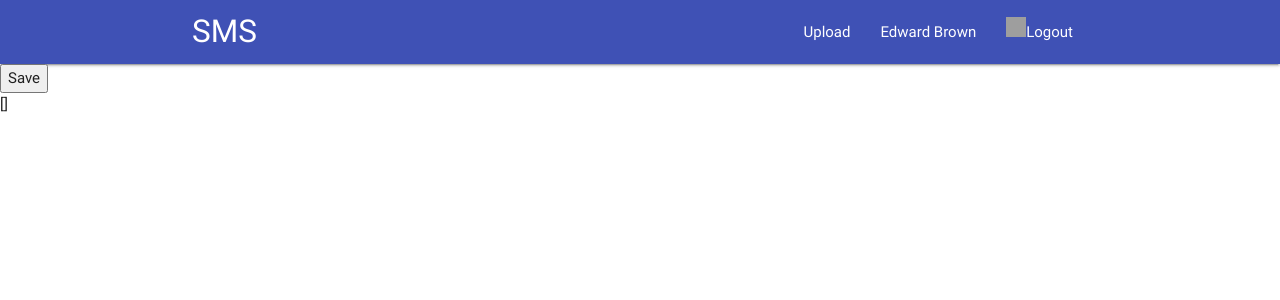
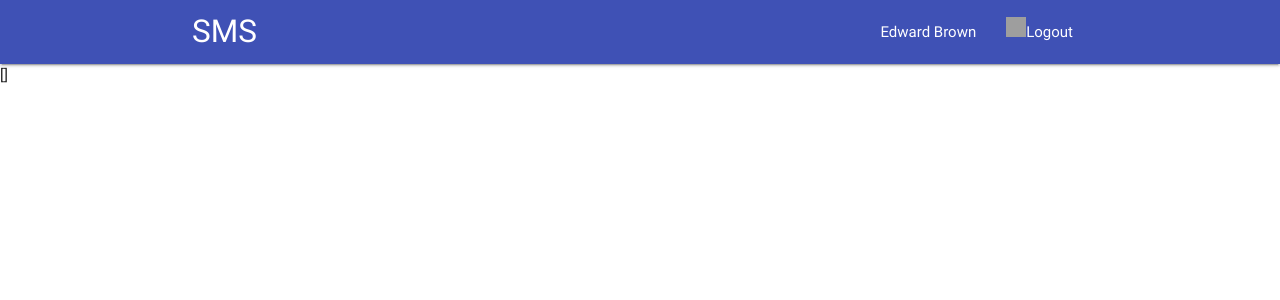
Before and after one commit to CerpStern/CapStone, a Flask app: template Code/dev/templates/syllabus.html in a window 1280 px wide. Shown: the top 300 px of the page. Run offline with Flask 2, Linux system fonts and the light colour scheme; the template is opened without the code that fills it: values that come from a table or form of the project are taken from there, others are empty; a user stored in the database is signed in; data comes from the database, SQL or seed files in the repository; both versions use the stored data as it was after the commit; some libraries are stand-ins or nearby versions; grey boxes are pictures that could not be loaded.

Commit message:
Make save button available only to owner

```diff
--- a/Code/dev/templates/base.html
+++ b/Code/dev/templates/base.html
@@ -13,7 +13,7 @@
 				<a id="logo-container" href="#" class="brand-logo">SMS</a>
 			{%- if current_user.is_authenticated -%}
 				<ul class="right">
-					<li><a href="#">Upload</a></li>
+					<!--<li><a href="#">Upload</a></li>-->
 					<li><a href="#">{{current_user.name}}</a></li>
 					<li><a href="{{url_for('logout')}}"><img src="{{current_user.avatar}}?sz=20" width="20" height="20" alt="{{current_user.name}}">Logout</a></li>
 				</ul>
--- a/Code/dev/templates/syllabus.html
+++ b/Code/dev/templates/syllabus.html
@@ -6,7 +6,9 @@
 <script src="static/js/edit.js"></script>
 {% endif %}
 <form method="POST" action="/save">
+	{% if owns %}
 	<button name="submitbtn">Save</button>
+	{% endif %}
 	<div id="syllabus">
 		{{ syllabus|safe }}
 	</div>
```
Also changed, not shown: Code/dev/test.db.
